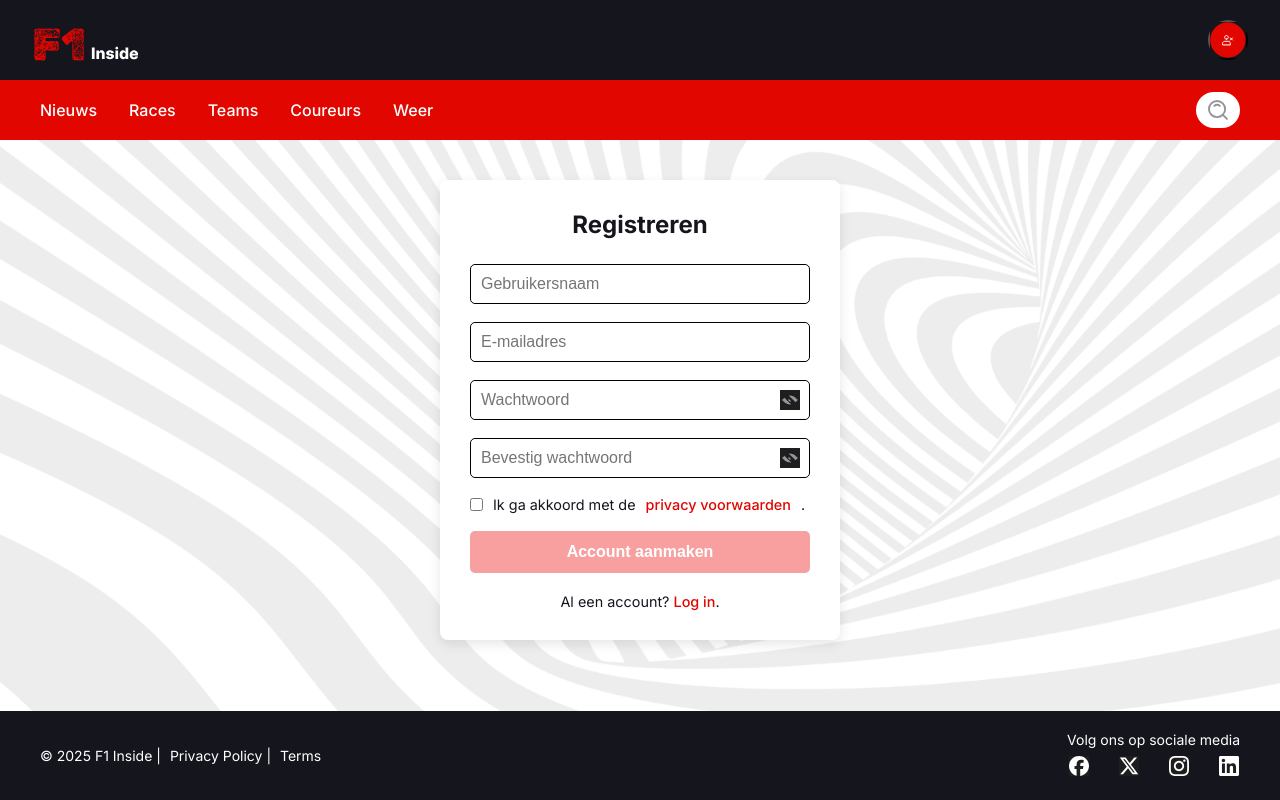
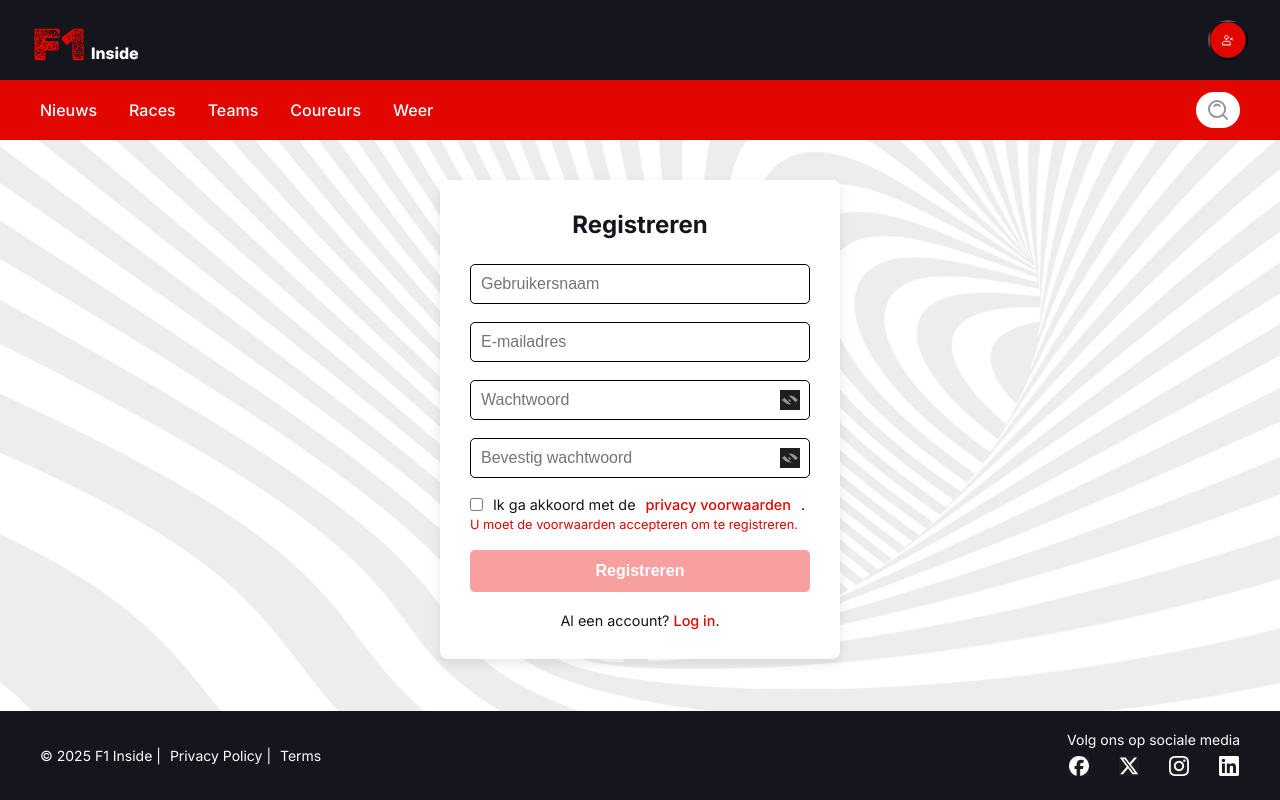
Before and after one commit to jeffrey-ho1/f1-inside-react-project, a React (Vite) app: page /register in a window 1280 px wide. Built offline with nearby package versions, Linux system fonts and the light colour scheme; no server answers.

Commit message:
registratie pagina bijgewerkt. toont nu wel melding over de algemene voorwaarden checkbox

```diff
--- a/src/pages/Registreren/RegisterPage.jsx
+++ b/src/pages/Registreren/RegisterPage.jsx
@@ -7,44 +7,59 @@ import styles from '../Login/FormPage.module.css';
 
 
 function RegisterPage() {
-    const [formData, setFormData] = useState({ username: '', email: '', password: '', confirmPassword: '', privacyAccepted: false });
+    const [formData, setFormData] = useState({
+        username: '',
+        email: '',
+        password: '',
+        confirmPassword: '',
+        privacyAccepted: false });
     const [errors, setErrors] = useState({});
     const [isFormValid, setIsFormValid] = useState(false);
     const [apiError, setApiError] = useState('');
+    const [registrationSuccess, setRegistrationSuccess] = useState(false);
     const navigate = useNavigate();
 
     useEffect(() => {
-        console.log("TEST: Validatie wordt uitgevoerd voor:", formData);
         const newErrors = {};
         if (formData.username && formData.username.length < 3) newErrors.username = "Gebruikersnaam moet minimaal 3 karakters bevatten.";
         if (formData.password && formData.password.length < 8) newErrors.password = "Wachtwoord moet minimaal 8 karakters bevatten.";
         if (formData.confirmPassword && formData.password !== formData.confirmPassword) newErrors.confirmPassword = "Wachtwoorden komen niet overeen.";
+        if (!formData.privacyAccepted) newErrors.privacyAccepted = "U moet de voorwaarden accepteren om te registreren.";
+
         setErrors(newErrors);
 
-        const allFieldsFilled = Object.values(formData).every(value => value !== '' && value !== false);
-        const noErrors = Object.keys(newErrors).length === 0;
-        const finalValidity = allFieldsFilled && noErrors;
-        console.log("TEST: Is formulier geldig?", finalValidity);
-        setIsFormValid(finalValidity);
+        const isActuallyValid =
+            formData.username.length >= 3 &&
+            formData.email !== '' &&
+            formData.password.length >= 8 &&
+            formData.password === formData.confirmPassword &&
+            formData.privacyAccepted;
+
+        setIsFormValid(isActuallyValid);
     }, [formData]);
 
     const handleChange = (e) => {
         const { name, value, type, checked } = e.target;
-        console.log(`TEST: Veld '${name}' gewijzigd naar:`, type === 'checkbox' ? checked : value);
         setFormData(prev => ({ ...prev, [name]: type === 'checkbox' ? checked : value }));
     };
 
     const handleSubmit = async (event) => {
         event.preventDefault();
-        if (!isFormValid) return;
+        if (!isFormValid) {
+            return;
+        }
         setApiError('');
         try {
-            console.log("TEST: Registratieformulier wordt verstuurd met data:", formData);
-            await registerUser({ username: formData.username, email: formData.email, password: formData.password });
-            alert('Account succesvol aangemaakt! Je wordt doorgestuurd naar de loginpagina.');
+            await registerUser({
+                username: formData.username,
+                email: formData.email,
+                password: formData.password });
+            setRegistrationSuccess(true);
+            setTimeout(() => {
             navigate('/login');
+            }, 2000);
         } catch (error) {
-            console.error("TEST: API-fout bij registreren:", error);
+            console.error("API-fout bij registreren:", error);
             setApiError(error.message || "Registratie is mislukt.");
         }
     };
@@ -53,13 +68,17 @@ function RegisterPage() {
         <div className={styles.formContainer}>
             <form onSubmit={handleSubmit} className={styles.form} noValidate>
                 <h2>Registreren</h2>
+
+                {registrationSuccess && <p className={styles.successText}>Account succesvol aangemaakt! U wordt doorgestuurd...</p>}
                 {apiError && <p className={styles.apiError}>{apiError}</p>}
                 <div className={styles.formGroup}><input type="text" name="username" value={formData.username} onChange={handleChange} placeholder="Gebruikersnaam" required />{errors.username && <p className={styles.errorText}>{errors.username}</p>}</div>
                 <div className={styles.formGroup}><input type="email" name="email" value={formData.email} onChange={handleChange} placeholder="E-mailadres" required /></div>
                 <div className={styles.formGroup}><PasswordInput value={formData.password} onChange={(e) => handleChange({ target: { name: 'password', value: e.target.value }})} placeholder="Wachtwoord" />{errors.password && <p className={styles.errorText}>{errors.password}</p>}</div>
                 <div className={styles.formGroup}><PasswordInput value={formData.confirmPassword} onChange={(e) => handleChange({ target: { name: 'confirmPassword', value: e.target.value }})} placeholder="Bevestig wachtwoord" />{errors.confirmPassword && <p className={styles.errorText}>{errors.confirmPassword}</p>}</div>
-                <div className={styles.formGroup}><label className={styles.checkboxContainer}><input type="checkbox" name="privacyAccepted" checked={formData.privacyAccepted} onChange={handleChange} />Ik ga akkoord met de <Link to="/nieuws" className={styles.formLink}>privacy voorwaarden</Link>.</label></div>
-                <button type="submit" className={styles.submitButton} disabled={!isFormValid}>Account aanmaken</button>
+                <div className={styles.formGroup}><label className={styles.checkboxContainer}><input type="checkbox" name="privacyAccepted" checked={formData.privacyAccepted} onChange={handleChange} />Ik ga akkoord met de <Link to="/nieuws" className={styles.formLink}>privacy voorwaarden</Link>.</label>
+                    {errors.privacyAccepted && !formData.privacyAccepted && <p className={styles.errorText}>{errors.privacyAccepted}</p>}
+                </div>
+                <button type="submit" className={styles.submitButton} disabled={!isFormValid}>Registreren</button>
                 <p className={styles.formFooter}>Al een account? <Link to="/login" className={styles.formLink}>Log in</Link>.</p>
             </form>
         </div>
```
